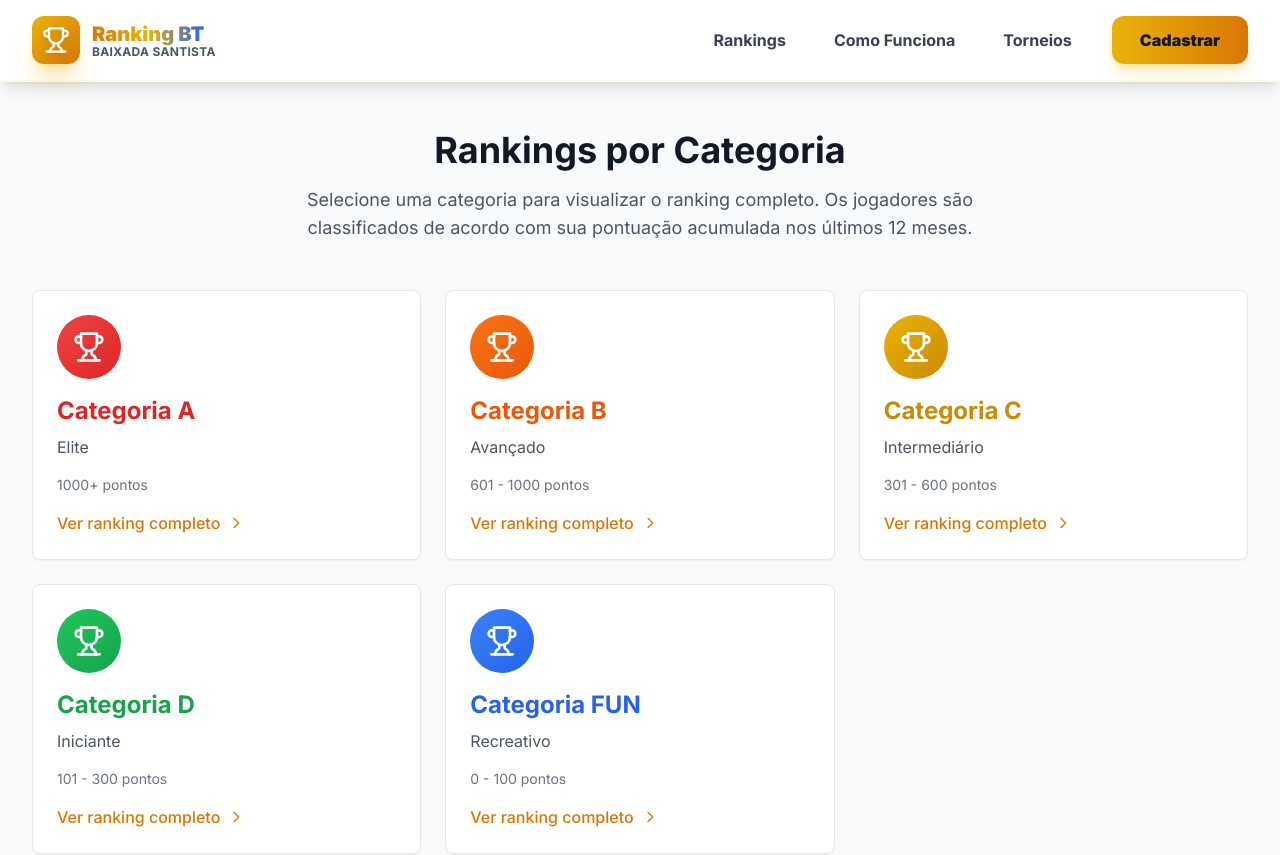
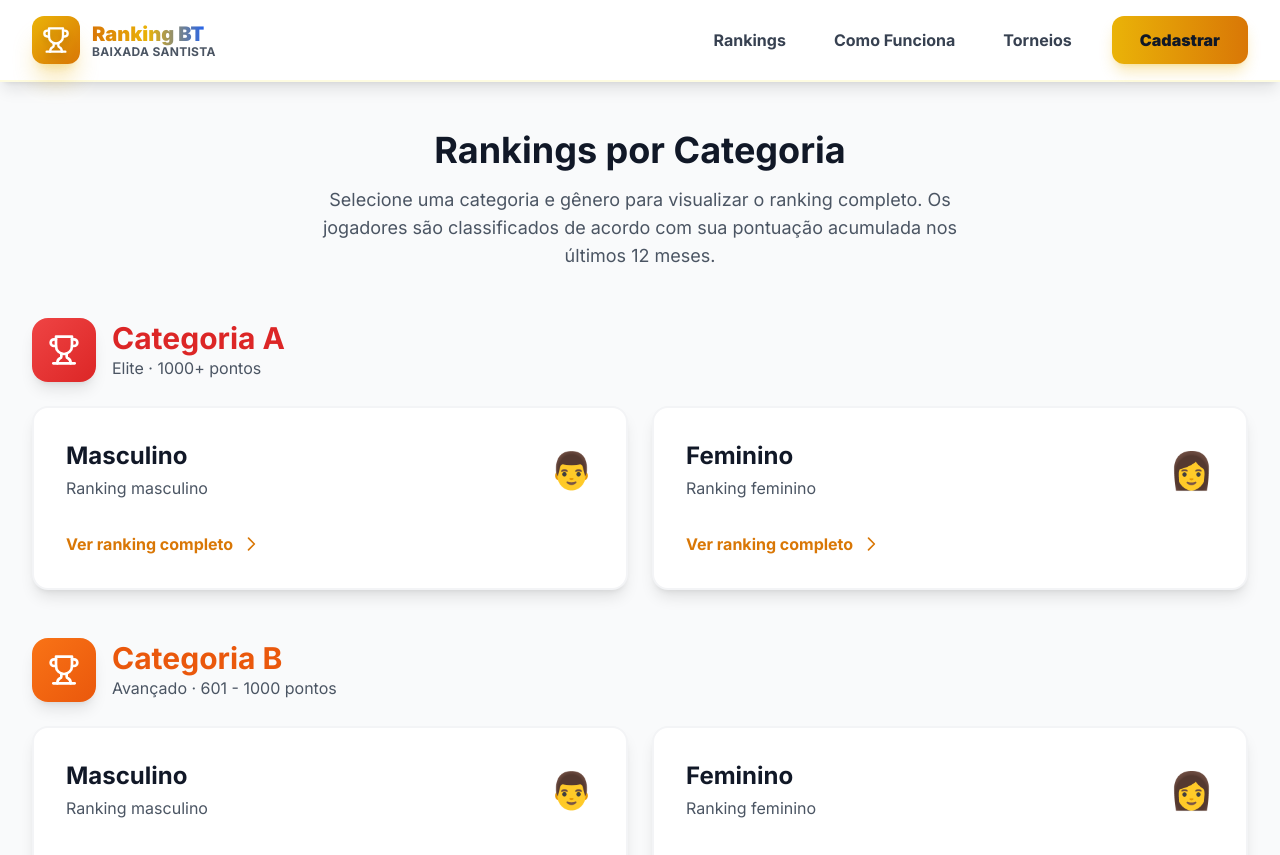
Before and after one commit to danielsimonian/rankingbt, a Next.js app: page /rankings in a window 1280 px wide. Shown: the top 855 px of the page. Built offline with nearby package versions, Linux system fonts and the light colour scheme.

Commit message:
Itegração com Supabase - Rankings por gênero

```diff
--- a/app/ranking/[categoria]/page.tsx
+++ b/app/ranking/[categoria]/[genero]/page.tsx
@@ -1,12 +1,16 @@
 import { notFound } from 'next/navigation';
 import Link from 'next/link';
 import { ArrowLeft, Download } from 'lucide-react';
-import { Categoria, getJogadoresPorCategoria } from '@/data/rankings';
+import { getJogadoresPorCategoriaEGenero, calcularPosicoes } from '@/lib/api';
+import { Categoria, Genero } from '@/types/database';
 import RankingTable from '@/components/RankingTable';
 
+export const revalidate = 60;
+
 const categorias: Categoria[] = ['A', 'B', 'C', 'D', 'FUN'];
+const generos: Genero[] = ['Masculino', 'Feminino'];
 
-const categoriaNomes = {
+const categoriaNomes: Record<string, Categoria> = {
   'a': 'A',
   'b': 'B',
   'c': 'C',
@@ -14,7 +18,12 @@ const categoriaNomes = {
   'fun': 'FUN',
 };
 
-const categoriaDescricoes = {
+const generoNomes: Record<string, Genero> = {
+  'masculino': 'Masculino',
+  'feminino': 'Feminino',
+};
+
+const categoriaDescricoes: Record<Categoria, { nome: string; pontos: string }> = {
   'A': { nome: 'Elite', pontos: '1000+ pontos' },
   'B': { nome: 'Avançado', pontos: '601-1000 pontos' },
   'C': { nome: 'Intermediário', pontos: '301-600 pontos' },
@@ -23,25 +32,39 @@ const categoriaDescricoes = {
 };
 
 export async function generateStaticParams() {
-  return categorias.map((cat) => ({
-    categoria: cat.toLowerCase(),
-  }));
+  const params = [];
+  for (const cat of categorias) {
+    for (const gen of generos) {
+      params.push({
+        categoria: cat.toLowerCase(),
+        genero: gen.toLowerCase(),
+      });
+    }
+  }
+  return params;
 }
 
-export default function CategoriaRankingPage({
+export default async function CategoriaGeneroRankingPage({
   params
 }: {
-  params: { categoria: string }
+  params: { categoria: string; genero: string }
 }) {
-  const categoriaKey = params.categoria.toLowerCase() as keyof typeof categoriaNomes;
-  const categoria = categoriaNomes[categoriaKey] as Categoria;
+  const categoriaKey = params.categoria.toLowerCase();
+  const generoKey = params.genero.toLowerCase();
 
-  if (!categoria || !categorias.includes(categoria)) {
+  const categoria = categoriaNomes[categoriaKey];
+  const genero = generoNomes[generoKey];
+
+  if (!categoria || !categorias.includes(categoria) || !genero || !generos.includes(genero)) {
     notFound();
   }
 
-  const jogadores = getJogadoresPorCategoria(categoria);
+  const jogadoresRaw = await getJogadoresPorCategoriaEGenero(categoria, genero);
+  const jogadores = calcularPosicoes(jogadoresRaw);
   const info = categoriaDescricoes[categoria];
+
+  const generoEmoji = genero === 'Masculino' ? '👨' : '👩';
+  const generoLabel = genero === 'Masculino' ? 'Masculino' : 'Feminino';
 
   return (
     <div className="bg-gray-50 min-h-screen py-12">
@@ -59,10 +82,13 @@ export default function CategoriaRankingPage({
         <div className="bg-white rounded-lg shadow-sm border border-gray-200 p-8 mb-8">
           <div className="flex flex-col md:flex-row md:items-center md:justify-between">
             <div>
-              <h1 className="text-4xl font-bold text-gray-900 mb-2">
-                Categoria {categoria}
-              </h1>
-              <p className="text-lg text-gray-600 mb-1">{info.nome}</p>
+              <div className="flex items-center gap-3 mb-2">
+                <h1 className="text-4xl font-bold text-gray-900">
+                  Categoria {categoria}
+                </h1>
+                <span className="text-4xl">{generoEmoji}</span>
+              </div>
+              <p className="text-lg text-gray-600 mb-1">{info.nome} · {generoLabel}</p>
               <p className="text-sm text-gray-500">{info.pontos}</p>
             </div>
             <div className="mt-6 md:mt-0">
@@ -70,6 +96,35 @@ export default function CategoriaRankingPage({
                 <Download className="w-5 h-5" />
                 Exportar PDF
               </button>
+            </div>
+          </div>
+        </div>
+
+        {/* Switch Gênero */}
+        <div className="bg-white rounded-lg shadow-sm border border-gray-200 p-4 mb-8">
+          <div className="flex items-center justify-center gap-4">
+            <span className="text-sm font-medium text-gray-600">Filtrar por:</span>
+            <div className="flex gap-2">
+              <Link
+                href={`/ranking/${params.categoria}/masculino`}
+                className={`px-6 py-2 rounded-lg font-bold transition-all ${
+                  genero === 'Masculino'
+                    ? 'bg-primary-600 text-white shadow-lg'
+                    : 'bg-gray-100 text-gray-700 hover:bg-gray-200'
+                }`}
+              >
+                👨 Masculino
+              </Link>
+              <Link
+                href={`/ranking/${params.categoria}/feminino`}
+                className={`px-6 py-2 rounded-lg font-bold transition-all ${
+                  genero === 'Feminino'
+                    ? 'bg-primary-600 text-white shadow-lg'
+                    : 'bg-gray-100 text-gray-700 hover:bg-gray-200'
+                }`}
+              >
+                👩 Feminino
+              </Link>
             </div>
           </div>
         </div>
@@ -97,10 +152,10 @@ export default function CategoriaRankingPage({
         <div className="bg-white rounded-lg shadow-sm border border-gray-200 overflow-hidden">
           <div className="px-6 py-4 bg-gray-50 border-b border-gray-200">
             <h2 className="font-semibold text-gray-900">
-              Ranking Completo - Categoria {categoria}
+              Ranking Completo - Categoria {categoria} {generoEmoji} {generoLabel}
             </h2>
           </div>
-          <RankingTable jogadores={jogadores} categoria={categoria} />
+          <RankingTable jogadores={jogadores} />
         </div>
 
         {/* Info */}
--- a/app/rankings/page.tsx
+++ b/app/rankings/page.tsx
@@ -1,8 +1,15 @@
 import Link from 'next/link';
 import { Trophy } from 'lucide-react';
-import { Categoria } from '@/data/rankings';
 
-const categorias: { nome: Categoria; descricao: string; pontosMin: number; pontosMax: number | null }[] = [
+type Categoria = 'A' | 'B' | 'C' | 'D' | 'FUN';
+type Genero = 'Masculino' | 'Feminino';
+
+const categorias: {
+  nome: Categoria;
+  descricao: string;
+  pontosMin: number;
+  pontosMax: number | null;
+}[] = [
   { nome: 'A', descricao: 'Elite', pontosMin: 1000, pontosMax: null },
   { nome: 'B', descricao: 'Avançado', pontosMin: 601, pontosMax: 1000 },
   { nome: 'C', descricao: 'Intermediário', pontosMin: 301, pontosMax: 600 },
@@ -42,46 +49,83 @@ export default function RankingsPage() {
             Rankings por Categoria
           </h1>
           <p className="text-lg text-gray-600 max-w-2xl mx-auto">
-            Selecione uma categoria para visualizar o ranking completo.
+            Selecione uma categoria e gênero para visualizar o ranking completo.
             Os jogadores são classificados de acordo com sua pontuação acumulada nos últimos 12 meses.
           </p>
         </div>
 
         {/* Categorias Grid */}
-        <div className="grid grid-cols-1 md:grid-cols-2 lg:grid-cols-3 gap-6 mb-12">
         {categorias.map((categoria) => (
+          <div key={categoria.nome} className="mb-12">
+            <div className="flex items-center gap-4 mb-6">
+              <div className={`inline-flex items-center justify-center w-16 h-16 rounded-2xl bg-gradient-to-br ${getCategoriaColor(categoria.nome)} shadow-lg`}>
+                <Trophy className="w-8 h-8 text-white" />
+              </div>
+              <div>
+                <h2 className={`text-3xl font-bold ${getCategoriaTextColor(categoria.nome)}`}>
+                  Categoria {categoria.nome}
+                </h2>
+                <p className="text-gray-600">{categoria.descricao} · {categoria.pontosMax
+                  ? `${categoria.pontosMin} - ${categoria.pontosMax} pontos`
+                  : `${categoria.pontosMin}+ pontos`
+                }</p>
+              </div>
+            </div>
+
+            <div className="grid grid-cols-1 md:grid-cols-2 gap-6">
+              {/* Masculino */}
               <Link
-              key={categoria.nome}
-              href={`/ranking/${categoria.nome.toLowerCase()}`}
+                href={`/ranking/${categoria.nome.toLowerCase()}/masculino`}
                 className="group"
               >
-              <div className="bg-white rounded-lg shadow-sm border border-gray-200 p-6 hover:shadow-lg transition-all duration-200 hover:-translate-y-1">
-                <div className={`inline-flex items-center justify-center w-16 h-16 rounded-full bg-gradient-to-br ${getCategoriaColor(categoria.nome)} mb-4`}>
-                  <Trophy className="w-8 h-8 text-white" />
+                <div className="bg-white rounded-2xl shadow-lg border-2 border-gray-100 p-8 hover:shadow-2xl hover:border-primary-200 transition-all duration-300 hover:-translate-y-1">
+                  <div className="flex items-center justify-between mb-4">
+                    <div>
+                      <h3 className="text-2xl font-bold text-gray-900 mb-1">
+                        Masculino
+                      </h3>
+                      <p className="text-gray-600">Ranking masculino</p>
                     </div>
-                <h2 className={`text-2xl font-bold mb-2 ${getCategoriaTextColor(categoria.nome)}`}>
-                  Categoria {categoria.nome}
-                </h2>
-                <p className="text-gray-600 mb-4">{categoria.descricao}</p>
-                <div className="text-sm text-gray-500">
-                  {categoria.pontosMax
-                    ? `${categoria.pontosMin} - ${categoria.pontosMax} pontos`
-                    : `${categoria.pontosMin}+ pontos`
-                  }
+                    <div className="text-4xl">👨</div>
                   </div>
-                <div className="mt-4 text-primary-600 font-medium group-hover:text-primary-700 inline-flex items-center gap-2">
+                  <div className="text-primary-600 font-bold group-hover:text-primary-700 inline-flex items-center gap-2 mt-4">
                     Ver ranking completo
-                  <svg className="w-4 h-4 transform group-hover:translate-x-1 transition-transform" fill="none" stroke="currentColor" viewBox="0 0 24 24">
+                    <svg className="w-5 h-5 transform group-hover:translate-x-1 transition-transform" fill="none" stroke="currentColor" viewBox="0 0 24 24">
                       <path strokeLinecap="round" strokeLinejoin="round" strokeWidth={2} d="M9 5l7 7-7 7" />
                     </svg>
                   </div>
                 </div>
               </Link>
+
+              {/* Feminino */}
+              <Link
+                href={`/ranking/${categoria.nome.toLowerCase()}/feminino`}
+                className="group"
+              >
+                <div className="bg-white rounded-2xl shadow-lg border-2 border-gray-100 p-8 hover:shadow-2xl hover:border-primary-200 transition-all duration-300 hover:-translate-y-1">
+                  <div className="flex items-center justify-between mb-4">
+                    <div>
+                      <h3 className="text-2xl font-bold text-gray-900 mb-1">
+                        Feminino
+                      </h3>
+                      <p className="text-gray-600">Ranking feminino</p>
+                    </div>
+                    <div className="text-4xl">👩</div>
+                  </div>
+                  <div className="text-primary-600 font-bold group-hover:text-primary-700 inline-flex items-center gap-2 mt-4">
+                    Ver ranking completo
+                    <svg className="w-5 h-5 transform group-hover:translate-x-1 transition-transform" fill="none" stroke="currentColor" viewBox="0 0 24 24">
+                      <path strokeLinecap="round" strokeLinejoin="round" strokeWidth={2} d="M9 5l7 7-7 7" />
+                    </svg>
+                  </div>
+                </div>
+              </Link>
+            </div>
+          </div>
         ))}
-        </div>
 
         {/* Info Section */}
-        <div className="bg-white rounded-lg shadow-sm border border-gray-200 p-8">
+        <div className="bg-white rounded-lg shadow-sm border border-gray-200 p-8 mt-12">
           <h3 className="text-xl font-bold text-gray-900 mb-4">
             Como funciona a pontuação?
           </h3>
@@ -97,6 +141,9 @@ export default function RankingsPage() {
             </p>
             <p>
               • A mudança de categoria é automática ao atingir a pontuação necessária
+            </p>
+            <p>
+              • Rankings separados por gênero (Masculino e Feminino)
             </p>
           </div>
           <div className="mt-6">
--- a/components/RankingTable.tsx
+++ b/components/RankingTable.tsx
@@ -1,15 +1,14 @@
 'use client';
 
-import { Jogador, Categoria } from '@/data/rankings';
+import { Jogador } from '@/types/database';
 import { Trophy, Medal, Award } from 'lucide-react';
 
 interface RankingTableProps {
   jogadores: Jogador[];
-  categoria?: Categoria;
   showCategoria?: boolean;
 }
 
-export default function RankingTable({ jogadores, categoria, showCategoria = false }: RankingTableProps) {
+export default function RankingTable({ jogadores, showCategoria = false }: RankingTableProps) {
   const getPosicaoIcon = (posicao: number) => {
     if (posicao === 1) return <Trophy className="w-5 h-5 text-yellow-500" />;
     if (posicao === 2) return <Medal className="w-5 h-5 text-gray-400" />;
@@ -17,15 +16,15 @@ export default function RankingTable({ jogadores, categoria, showCategoria = fal
     return null;
   };
 
-  const getCategoriaColor = (cat: Categoria) => {
-    const colors = {
+  const getCategoriaColor = (cat: string) => {
+    const colors: Record<string, string> = {
       'A': 'bg-red-100 text-red-700',
       'B': 'bg-orange-100 text-orange-700',
       'C': 'bg-yellow-100 text-yellow-700',
       'D': 'bg-green-100 text-green-700',
       'FUN': 'bg-blue-100 text-blue-700',
     };
-    return colors[cat];
+    return colors[cat] || 'bg-gray-100 text-gray-700';
   };
 
   if (jogadores.length === 0) {
@@ -73,6 +72,9 @@ export default function RankingTable({ jogadores, categoria, showCategoria = fal
               </td>
               <td className="px-6 py-4 whitespace-nowrap">
                 <div className="text-sm font-medium text-gray-900">{jogador.nome}</div>
+                {jogador.cidade && (
+                  <div className="text-xs text-gray-500">{jogador.cidade}</div>
+                )}
               </td>
               {showCategoria && (
                 <td className="px-6 py-4 whitespace-nowrap">
@@ -85,7 +87,7 @@ export default function RankingTable({ jogadores, categoria, showCategoria = fal
                 <div className="text-sm font-bold text-primary-600">{jogador.pontos}</div>
               </td>
               <td className="px-6 py-4 whitespace-nowrap">
-                <div className="text-sm text-gray-500">{jogador.torneiosDispputados}</div>
+                <div className="text-sm text-gray-500">{jogador.torneios_disputados}</div>
               </td>
             </tr>
           ))}
--- /dev/null
+++ b/lib/api.ts
@@ -0,0 +1,92 @@
+import { supabase } from './supabase';
+import { Jogador, Torneio, Categoria, Genero } from '@/types/database';
+
+// Buscar todos os jogadores
+export async function getJogadores(): Promise<Jogador[]> {
+  const { data, error } = await supabase
+    .from('jogadores')
+    .select('*')
+    .order('pontos', { ascending: false });
+
+  if (error) {
+    console.error('Erro ao buscar jogadores:', error);
+    return [];
+  }
+
+  return data || [];
+}
+
+// Buscar jogadores por categoria
+export async function getJogadoresPorCategoria(categoria: Categoria): Promise<Jogador[]> {
+  const { data, error } = await supabase
+    .from('jogadores')
+    .select('*')
+    .eq('categoria', categoria)
+    .order('pontos', { ascending: false });
+
+  if (error) {
+    console.error('Erro ao buscar jogadores:', error);
+    return [];
+  }
+
+  return data || [];
+}
+
+// Buscar jogadores por categoria E gênero
+export async function getJogadoresPorCategoriaEGenero(
+  categoria: Categoria,
+  genero: Genero
+): Promise<Jogador[]> {
+  const { data, error } = await supabase
+    .from('jogadores')
+    .select('*')
+    .eq('categoria', categoria)
+    .eq('genero', genero)
+    .order('pontos', { ascending: false });
+
+  if (error) {
+    console.error('Erro ao buscar jogadores:', error);
+    return [];
+  }
+
+  return data || [];
+}
+
+// Buscar todos os torneios
+export async function getTorneios(): Promise<Torneio[]> {
+  const { data, error } = await supabase
+    .from('torneios')
+    .select('*')
+    .order('data', { ascending: false });
+
+  if (error) {
+    console.error('Erro ao buscar torneios:', error);
+    return [];
+  }
+
+  return data || [];
+}
+
+// Buscar jogador por nome
+export async function buscarJogador(termo: string): Promise<Jogador[]> {
+  const { data, error } = await supabase
+    .from('jogadores')
+    .select('*')
+    .ilike('nome', `%${termo}%`)
+    .order('pontos', { ascending: false });
+
+  if (error) {
+    console.error('Erro ao buscar jogadores:', error);
+    return [];
+  }
+
+  return data || [];
+}
+
+// Calcular posições no ranking
+export function calcularPosicoes(jogadores: Jogador[]): Jogador[] {
+  return jogadores.map((jogador, index) => ({
+    ...jogador,
+    posicao: index + 1,
+  }));
+}
--- /dev/null
+++ b/lib/supabase.ts
@@ -0,0 +1,6 @@
+import { createClient } from '@supabase/supabase-js'
+
+const supabaseUrl = process.env.NEXT_PUBLIC_SUPABASE_URL!
+const supabaseAnonKey = process.env.NEXT_PUBLIC_SUPABASE_ANON_KEY!
+
+export const supabase = createClient(supabaseUrl, supabaseAnonKey)
--- a/package.json
+++ b/package.json
@@ -9,10 +9,11 @@
     "lint": "next lint"
   },
   "dependencies": {
+    "@supabase/supabase-js": "^2.89.0",
+    "lucide-react": "^0.263.1",
     "next": "^14.2.0",
     "react": "^18.3.0",
-    "react-dom": "^18.3.0",
-    "lucide-react": "^0.263.1"
+    "react-dom": "^18.3.0"
   },
   "devDependencies": {
     "@types/node": "^20",
--- /dev/null
+++ b/types/database.ts
@@ -0,0 +1,38 @@
+export type Categoria = 'FUN' | 'D' | 'C' | 'B' | 'A';
+export type Genero = 'Masculino' | 'Feminino';
+export type StatusTorneio = 'confirmado' | 'realizado' | 'em_andamento';
+
+export interface Jogador {
+  id: string;
+  nome: string;
+  email?: string;
+  telefone?: string;
+  cidade?: string;
+  categoria: Categoria;
+  genero: Genero;
+  pontos: number;
+  torneios_disputados: number;
+  created_at: string;
+  updated_at: string;
+  posicao?: number; // calculado no frontend
+}
+
+export interface Torneio {
+  id: string;
+  nome: string;
+  data: string;
+  local: string;
+  cidade: string;
+  status: StatusTorneio;
+  created_at: string;
+  updated_at: string;
+}
+
+export interface Resultado {
+  id: string;
+  jogador_id: string;
+  torneio_id: string;
+  colocacao: string;
+  pontos_ganhos: number;
+  created_at: string;
+}
```
Also changed, not shown: app/page.tsx (+9 -3 lines), components/PlayerSearch.tsx (+14 -7 lines), 1 other file (tests, documents, lock files or other folders). Lines whose indentation alone changed are shown as unchanged.
